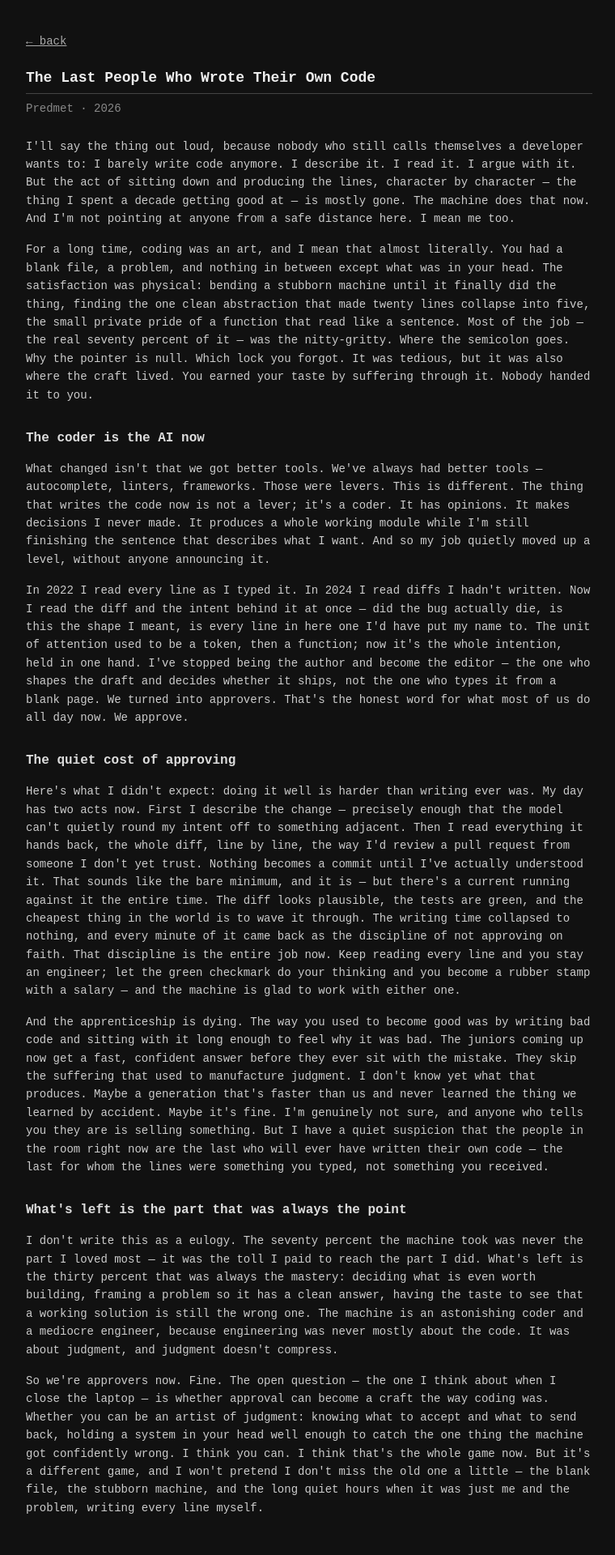
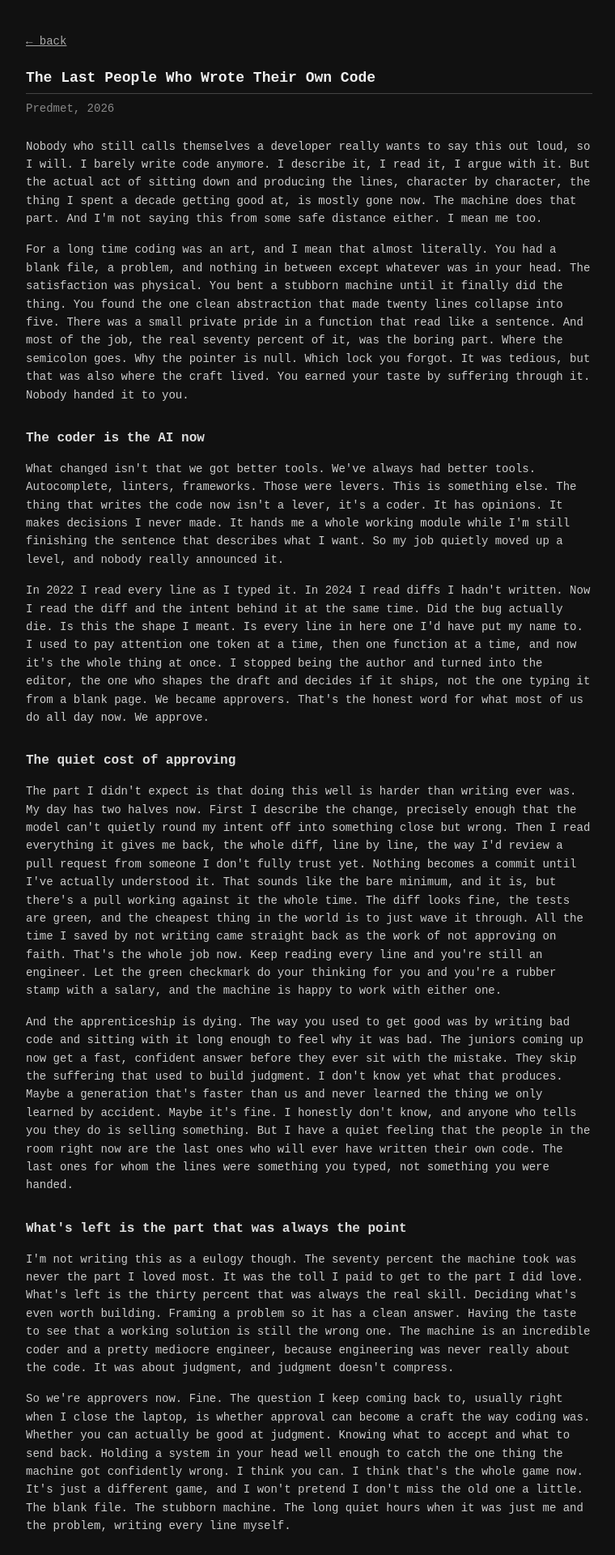
Before and after one commit to impredmet/blog, a React (Vite) app: page /writing/wrote-their-own-code in a window 1280 px wide. Shown: the top 1920 px of the page at 81% size, without its empty margins (258-1018 px from the left). Built offline with nearby package versions, Linux system fonts and the light colour scheme.

Commit message:
fix: refine wording and formatting in Article component

```diff
--- a/src/App.tsx
+++ b/src/App.tsx
@@ -117,9 +117,9 @@ function App() {
         <li>
           <Link to="/writing/wrote-their-own-code">
             The Last People Who Wrote Their Own Code
-          </Link>{" "}
-          — how AI quietly turned developers from the authors of code into its
-          approvers.
+          </Link>
+          , on how AI turned developers into approvers of code they no longer
+          write.
         </li>
       </ul>
 
--- a/src/Article.tsx
+++ b/src/Article.tsx
@@ -8,110 +8,110 @@ function Article() {
       </p>
 
       <h1>The Last People Who Wrote Their Own Code</h1>
-      <p className="byline">Predmet · 2026</p>
+      <p className="byline">Predmet, 2026</p>
 
       <p>
-        I'll say the thing out loud, because nobody who still calls themselves a
-        developer wants to: I barely write code anymore. I describe it. I read
-        it. I argue with it. But the act of sitting down and producing the
-        lines, character by character — the thing I spent a decade getting good
-        at — is mostly gone. The machine does that now. And I'm not pointing at
-        anyone from a safe distance here. I mean me too.
+        Nobody who still calls themselves a developer really wants to say this
+        out loud, so I will. I barely write code anymore. I describe it, I read
+        it, I argue with it. But the actual act of sitting down and producing
+        the lines, character by character, the thing I spent a decade getting
+        good at, is mostly gone now. The machine does that part. And I'm not
+        saying this from some safe distance either. I mean me too.
       </p>
 
       <p>
-        For a long time, coding was an art, and I mean that almost literally.
-        You had a blank file, a problem, and nothing in between except what was
-        in your head. The satisfaction was physical: bending a stubborn machine
-        until it finally did the thing, finding the one clean abstraction that
-        made twenty lines collapse into five, the small private pride of a
-        function that read like a sentence. Most of the job — the real seventy
-        percent of it — was the nitty-gritty. Where the semicolon goes. Why the
-        pointer is null. Which lock you forgot. It was tedious, but it was also
-        where the craft lived. You earned your taste by suffering through it.
-        Nobody handed it to you.
+        For a long time coding was an art, and I mean that almost literally. You
+        had a blank file, a problem, and nothing in between except whatever was
+        in your head. The satisfaction was physical. You bent a stubborn machine
+        until it finally did the thing. You found the one clean abstraction that
+        made twenty lines collapse into five. There was a small private pride in
+        a function that read like a sentence. And most of the job, the real
+        seventy percent of it, was the boring part. Where the semicolon goes.
+        Why the pointer is null. Which lock you forgot. It was tedious, but that
+        was also where the craft lived. You earned your taste by suffering
+        through it. Nobody handed it to you.
       </p>
 
       <h2>The coder is the AI now</h2>
 
       <p>
         What changed isn't that we got better tools. We've always had better
-        tools — autocomplete, linters, frameworks. Those were levers. This is
-        different. The thing that writes the code now is not a lever; it's a
-        coder. It has opinions. It makes decisions I never made. It produces a
+        tools. Autocomplete, linters, frameworks. Those were levers. This is
+        something else. The thing that writes the code now isn't a lever, it's a
+        coder. It has opinions. It makes decisions I never made. It hands me a
         whole working module while I'm still finishing the sentence that
-        describes what I want. And so my job quietly moved up a level, without
-        anyone announcing it.
+        describes what I want. So my job quietly moved up a level, and nobody
+        really announced it.
       </p>
 
       <p>
         In 2022 I read every line as I typed it. In 2024 I read diffs I hadn't
-        written. Now I read the diff and the intent behind it at once — did the
-        bug actually die, is this the shape I meant, is every line in here one
-        I'd have put my name to. The unit of attention used to be a token, then
-        a function; now it's the whole intention, held in one hand. I've stopped
-        being the author and become the editor — the one who shapes the draft
-        and decides whether it ships, not the one who types it from a blank
-        page. We turned into approvers. That's the honest word for what most of
+        written. Now I read the diff and the intent behind it at the same time.
+        Did the bug actually die. Is this the shape I meant. Is every line in
+        here one I'd have put my name to. I used to pay attention one token at a
+        time, then one function at a time, and now it's the whole thing at once.
+        I stopped being the author and turned into the editor, the one who
+        shapes the draft and decides if it ships, not the one typing it from a
+        blank page. We became approvers. That's the honest word for what most of
         us do all day now. We approve.
       </p>
 
       <h2>The quiet cost of approving</h2>
 
       <p>
-        Here's what I didn't expect: doing it well is harder than writing ever
-        was. My day has two acts now. First I describe the change — precisely
-        enough that the model can't quietly round my intent off to something
-        adjacent. Then I read everything it hands back, the whole diff, line by
-        line, the way I'd review a pull request from someone I don't yet trust.
-        Nothing becomes a commit until I've actually understood it. That sounds
-        like the bare minimum, and it is — but there's a current running against
-        it the entire time. The diff looks plausible, the tests are green, and
-        the cheapest thing in the world is to wave it through. The writing time
-        collapsed to nothing, and every minute of it came back as the discipline
-        of not approving on faith. That discipline is the entire job now. Keep
-        reading every line and you stay an engineer; let the green checkmark do
-        your thinking and you become a rubber stamp with a salary — and the
-        machine is glad to work with either one.
+        The part I didn't expect is that doing this well is harder than writing
+        ever was. My day has two halves now. First I describe the change,
+        precisely enough that the model can't quietly round my intent off into
+        something close but wrong. Then I read everything it gives me back, the
+        whole diff, line by line, the way I'd review a pull request from someone
+        I don't fully trust yet. Nothing becomes a commit until I've actually
+        understood it. That sounds like the bare minimum, and it is, but there's
+        a pull working against it the whole time. The diff looks fine, the tests
+        are green, and the cheapest thing in the world is to just wave it
+        through. All the time I saved by not writing came straight back as the
+        work of not approving on faith. That's the whole job now. Keep reading
+        every line and you're still an engineer. Let the green checkmark do your
+        thinking for you and you're a rubber stamp with a salary, and the
+        machine is happy to work with either one.
       </p>
 
       <p>
-        And the apprenticeship is dying. The way you used to become good was by
+        And the apprenticeship is dying. The way you used to get good was by
         writing bad code and sitting with it long enough to feel why it was bad.
         The juniors coming up now get a fast, confident answer before they ever
-        sit with the mistake. They skip the suffering that used to manufacture
+        sit with the mistake. They skip the suffering that used to build
         judgment. I don't know yet what that produces. Maybe a generation that's
-        faster than us and never learned the thing we learned by accident. Maybe
-        it's fine. I'm genuinely not sure, and anyone who tells you they are is
-        selling something. But I have a quiet suspicion that the people in the
-        room right now are the last who will ever have written their own code —
-        the last for whom the lines were something you typed, not something you
-        received.
+        faster than us and never learned the thing we only learned by accident.
+        Maybe it's fine. I honestly don't know, and anyone who tells you they do
+        is selling something. But I have a quiet feeling that the people in the
+        room right now are the last ones who will ever have written their own
+        code. The last ones for whom the lines were something you typed, not
+        something you were handed.
       </p>
 
       <h2>What's left is the part that was always the point</h2>
 
       <p>
-        I don't write this as a eulogy. The seventy percent the machine took was
-        never the part I loved most — it was the toll I paid to reach the part I
-        did. What's left is the thirty percent that was always the mastery:
-        deciding what is even worth building, framing a problem so it has a
-        clean answer, having the taste to see that a working solution is still
-        the wrong one. The machine is an astonishing coder and a mediocre
-        engineer, because engineering was never mostly about the code. It was
-        about judgment, and judgment doesn't compress.
+        I'm not writing this as a eulogy though. The seventy percent the machine
+        took was never the part I loved most. It was the toll I paid to get to
+        the part I did love. What's left is the thirty percent that was always
+        the real skill. Deciding what's even worth building. Framing a problem
+        so it has a clean answer. Having the taste to see that a working
+        solution is still the wrong one. The machine is an incredible coder and
+        a pretty mediocre engineer, because engineering was never really about
+        the code. It was about judgment, and judgment doesn't compress.
       </p>
 
       <p>
-        So we're approvers now. Fine. The open question — the one I think about
-        when I close the laptop — is whether approval can become a craft the way
-        coding was. Whether you can be an artist of judgment: knowing what to
-        accept and what to send back, holding a system in your head well enough
-        to catch the one thing the machine got confidently wrong. I think you
-        can. I think that's the whole game now. But it's a different game, and I
-        won't pretend I don't miss the old one a little — the blank file, the
-        stubborn machine, and the long quiet hours when it was just me and the
-        problem, writing every line myself.
+        So we're approvers now. Fine. The question I keep coming back to,
+        usually right when I close the laptop, is whether approval can become a
+        craft the way coding was. Whether you can actually be good at judgment.
+        Knowing what to accept and what to send back. Holding a system in your
+        head well enough to catch the one thing the machine got confidently
+        wrong. I think you can. I think that's the whole game now. It's just a
+        different game, and I won't pretend I don't miss the old one a little.
+        The blank file. The stubborn machine. The long quiet hours when it was
+        just me and the problem, writing every line myself.
       </p>
     </section>
   );
```
